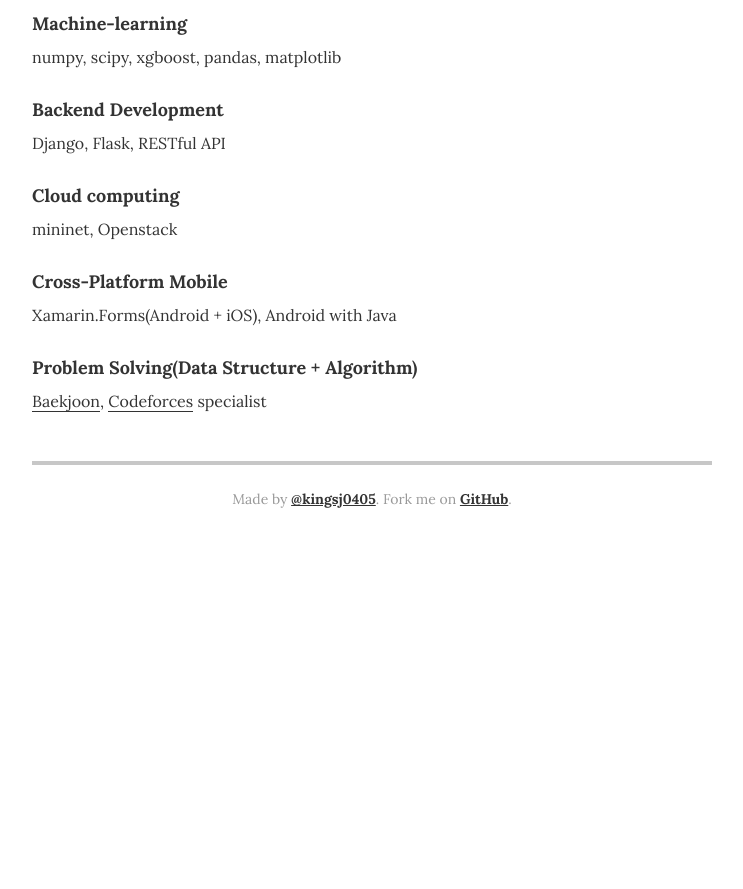
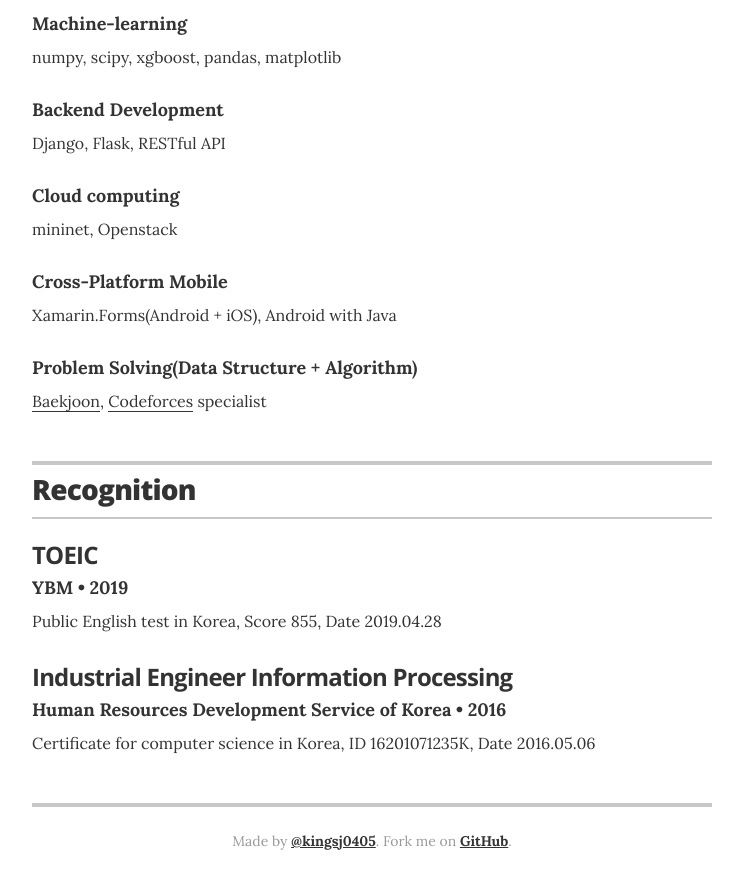
Before and after one commit to kingsj0405/kingsj0405.github.io, a Jekyll site: the page built from index.html, in a window 1280 px wide and 900 px high, scrolled down 3192 px. Shown: the top 889 px of the window, without its empty margins (268-1011 px from the left). Built offline with Jekyll 4.4.1, drawn with Linux system fonts in a browser that asks for light colours; before the commit the page ends 3750 px from its top, so only the background shows below that.

Commit message:
Implement certificate on Recognition

```diff
--- a/_config.yml
+++ b/_config.yml
@@ -37,7 +37,7 @@
 resume_section_education:       true
 resume_section_projects:        true
 resume_section_skills:          true
-resume_section_recognition:     false
+resume_section_recognition:     true
 resume_section_links:           false
 resume_section_associations:    false
 resume_section_interests:       false
--- a/_data/recognitions.yml
+++ b/_data/recognitions.yml
@@ -1,10 +1,10 @@
 # Recognitions
-- award: Outstanding Achievement
-  organization: Springfield Young Professionals
-  year: 2010, 2014
-  summary: Awarded the Outstanding Achievement award for contributions made to the community and professional accomplishments.
+- award: TOEIC
+  organization: YBM
+  year: 2019
+  summary: Public English test in Korea, Score 855, Date 2019.04.28
 
-- award: Most Likely To Succeed
-  organization: Springfield High School
-  year: 2004
-  summary: Voted Most Likely To Succeed by a panel of my high school peers.
+- award: Industrial Engineer Information Processing
+  organization: Human Resources Development Service of Korea
+  year: 2016
+  summary: Certificate for computer science in Korea, ID 16201071235K, Date 2016.05.06
```
